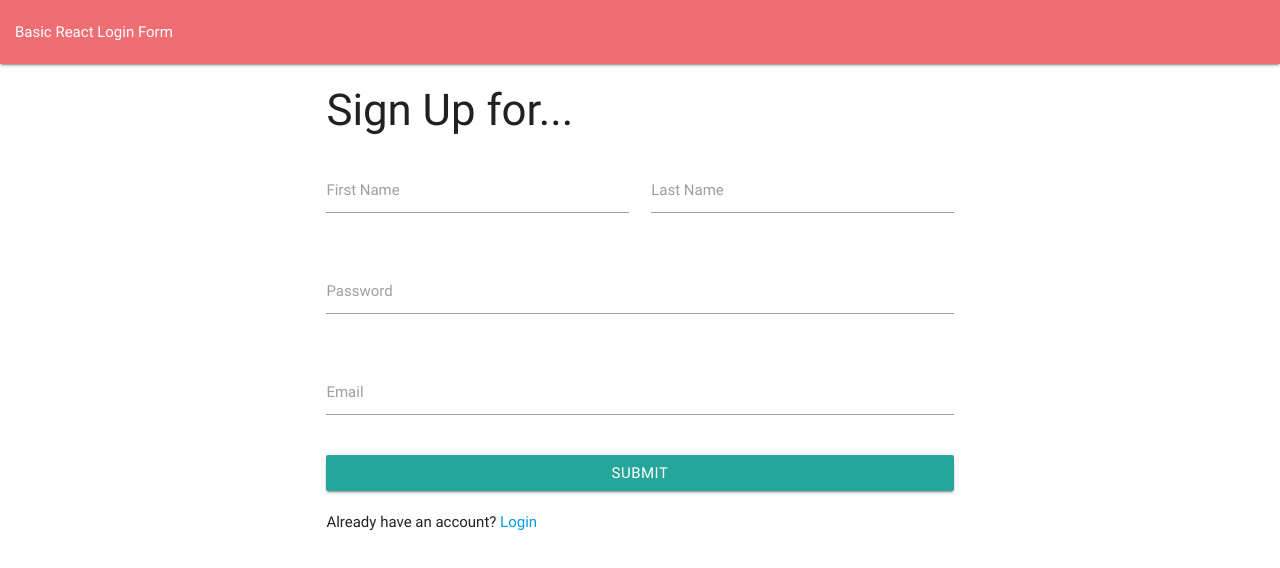
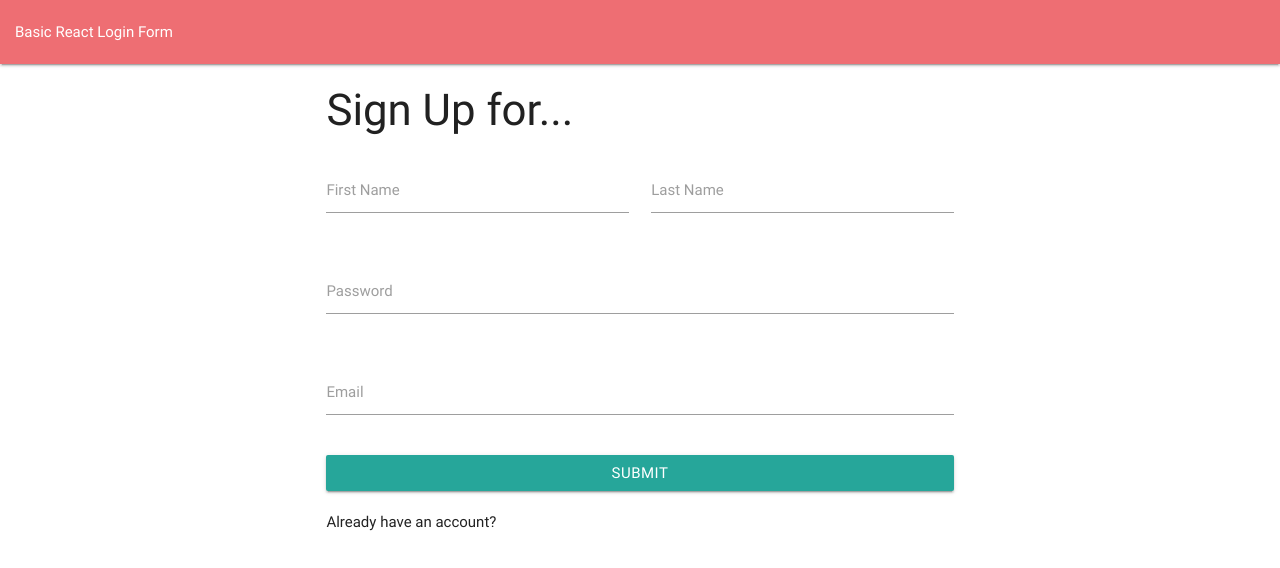
Before and after one commit to AndrewZamora/react-login-form, a React (Create React App) app in the folder example/: page /SignUp in a window 1280 px wide. Shown: the top 568 px of the page. Built offline with nearby package versions, Linux system fonts and the light colour scheme.

Commit message:
Removed Link component and import

```diff
--- a/example/src/SignUp.js
+++ b/example/src/SignUp.js
@@ -1,5 +1,4 @@
 import React, { Component } from 'react';
-import { Link } from 'react-router-dom';
 
 class SignUp extends Component {
     constructor(props) {
@@ -57,7 +56,7 @@ class SignUp extends Component {
                     </form>
                 </div>
                 <div>
-                    <p>Already have an account?<Link to="/"> Login</Link></p>
+                    <p>Already have an account? </p>
                 </div>
             </div>
         );
```
